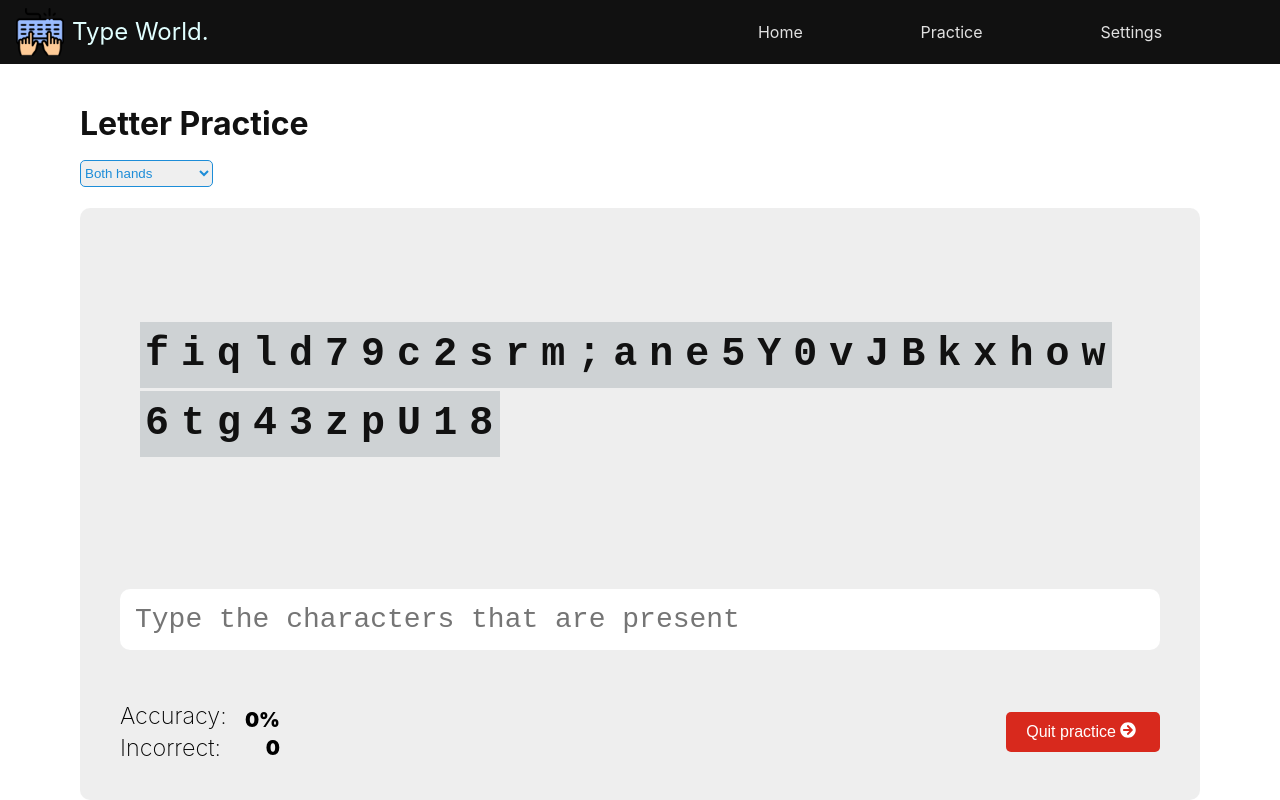
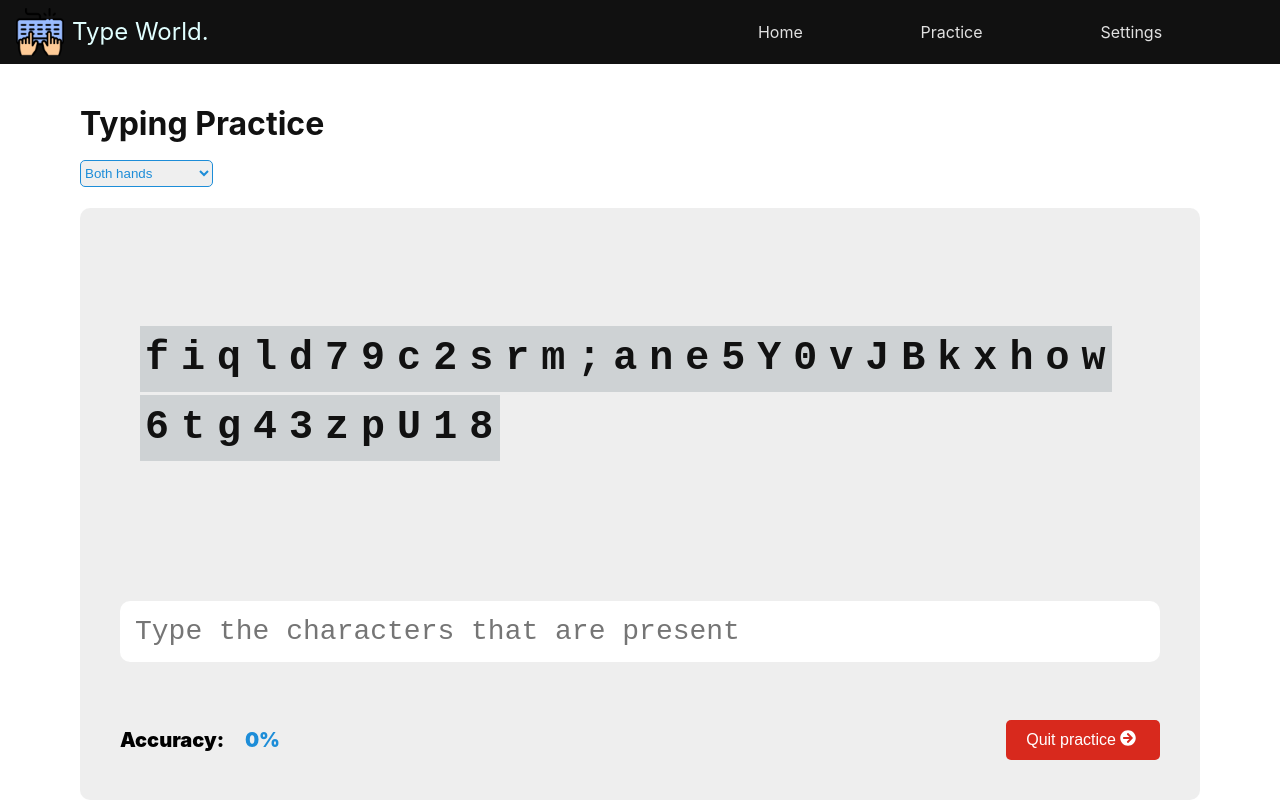
Before and after one commit to CamSteph/type-challenge01, a React (Vite) app: page /practice/letters in a window 1280 px wide. Shown: the top 800 px of the page. Built offline with nearby package versions, Linux system fonts and the light colour scheme; a web font is replaced by a local one.

Commit message:
Update typing practice title

```diff
--- a/src/containers/LetterPracticeProvider/index.jsx
+++ b/src/containers/LetterPracticeProvider/index.jsx
@@ -10,7 +10,7 @@ const LetterPracticeProvider = ({children}) => {
     letterEntries: [],
     correct: 0,
     incorrect: 0,
-    mode: 'all',
+    mode: 'both-hands',
     continueTyping: true,
     practiceStarted: false,
   });
--- a/src/pages/LetterPractice.jsx
+++ b/src/pages/LetterPractice.jsx
@@ -62,18 +62,17 @@ const Wrapper = styled.div`
         display: flex;
         align-items: center;
         justify-content: space-between;
+        font-weight: 900;
 
-        .correct {
-          margin-bottom: .35em;
+        .accuracy-title {
+          margin-right: .35em;
+          /* color: #1d8dd8; */
         }
 
-        .correct, .incorrect {
-          font-weight: 200;
+        .accuracy-val {
+          color: #1d8dd8;
         }
 
-        &:nth-child(odd), &:last-child {
-          font-weight: 900;
-        }
       }
     }
 
@@ -86,7 +85,7 @@ const LetterPractice = () => {
 
   const quitPractice = () => {
     navigate(-1);
-  }
+  };
 
   const {
     letters,
@@ -102,7 +101,7 @@ const LetterPractice = () => {
 
   const startPractice = () => {
     setLetterPracticeState(prev => {
-      return {...prev, practiceStarted: true}
+      return {...prev, practiceStarted: true};
    });
   };
 
@@ -120,12 +119,10 @@ const LetterPractice = () => {
     }
   };
 
-  console.log(letters.length)
-
 
   return (
     <Container>
-      <h1 className='page-title' onClick={startPractice}>Letter Practice</h1>
+      <h1 className='page-title' onClick={startPractice}>Typing Practice</h1>
       <select
         name="mode-switch"
         id="mode-switch"
@@ -133,7 +130,7 @@ const LetterPractice = () => {
         onChange={setMode}
         defaultValue={mode}
       >
-        <option value='all'>Both hands</option>
+        <option value='both-hands'>Both hands</option>
         <option value='left-hand'>Left hand</option>
         <option value='right-hand'>Right hand</option>
       </select>
@@ -157,12 +154,8 @@ const LetterPractice = () => {
       <div className='bottom-row'>
         <div className='score-tracker'>
           <span className="section">
-            <h3 className="correct">Accuracy:</h3>
-            {calculateAccuracy(correct, incorrect, letters.length)}%
-          </span>
-          <span className="section">
-            <h3 className="incorrect">Incorrect:</h3>
-            {incorrect}
+            <span className="accuracy-title">Accuracy:</span>
+            <p className='accuracy-val'>{calculateAccuracy(correct, incorrect, letters.length)}%</p>
           </span>
         </div>
         <Button
--- a/src/utils/calculateAccuracy.js
+++ b/src/utils/calculateAccuracy.js
@@ -4,13 +4,12 @@ export const calculateAccuracy = (
   incorrect = 0,
   amtOfLetters
 ) => {
+
   if (!amtOfLetters) return 0;
-  // console.log(Number(amtOfLetters))
-  const percentPerLetter = (100 / (amtOfLetters + correct + incorrect)).toFixed(2);
-  console.log('%: ', percentPerLetter)
-  const incorrectAmt = (percentPerLetter * incorrect).toFixed(2);
-  console.log('inccorect amt', incorrectAmt)
 
-  return correct ? (100 - incorrectAmt).toFixed(2) : 0;
+  const percentPerLetter = (100 / (amtOfLetters + correct + incorrect)).toFixed(1);
+  const incorrectAmt = (percentPerLetter * incorrect).toFixed(1);
+
+  return correct ? (100 - incorrectAmt).toFixed(1) : 0;
 
 };
--- a/src/utils/generateLetters.js
+++ b/src/utils/generateLetters.js
@@ -84,7 +84,7 @@ export const generateLetters = (mode = 'all') => {
         '6', '7', '8', '9', '0'
       ];
       break;
-    case 'all':
+    case 'both-hands':
       letters = [
         'q', 'w', 'e', 'r', 't',
         'y', 'u', 'i', 'o', 'p',
```
